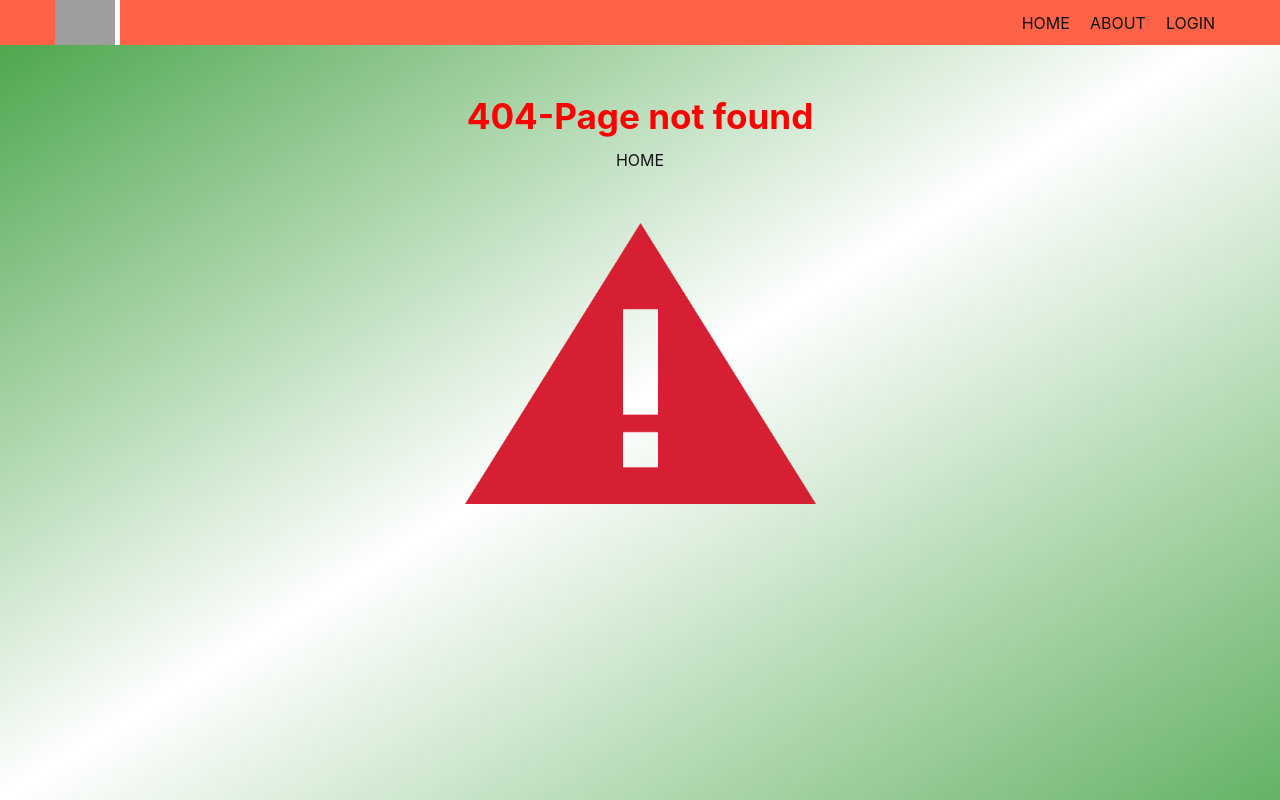
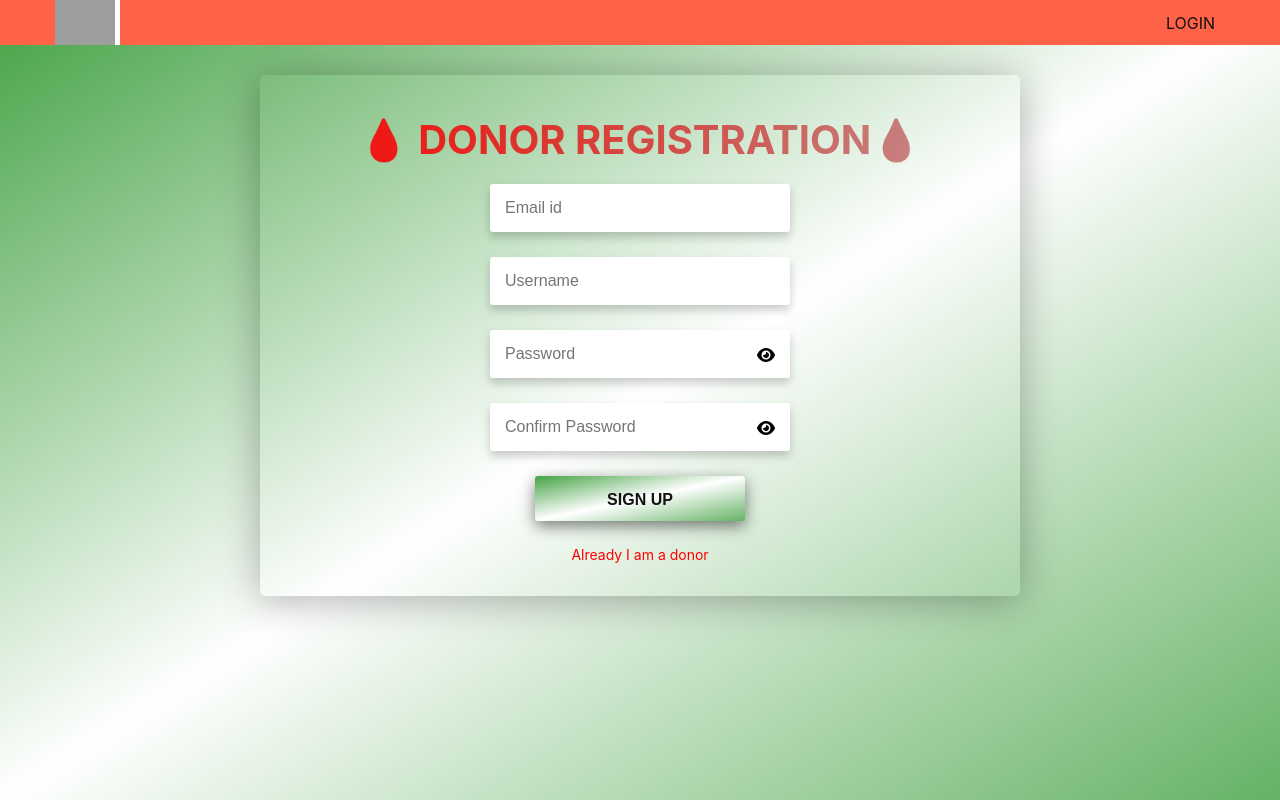
Before and after one commit to amiamitswe/blood-fighter, a React (Create React App) app: page /SignUp in a window 1280 px wide. Before the commit this address had no page. Built offline with nearby package versions, Linux system fonts and the light colour scheme; grey boxes are pictures that could not be loaded.

Commit message:
add private route system

```diff
--- a/src/App.tsx
+++ b/src/App.tsx
@@ -3,9 +3,11 @@ import Login from "./components/auth/Login";
 import Header from "./components/Header";
 import DonarPage from "./pages/DonarPage";
 import DonarDetailPage from "./pages/DonarDetailPage";
-import NewDonor from "./components/auth/NewDonorRegister";
+import SignUp from "./components/auth/SignUp";
 import ForgotPassword from "./components/auth/ForgotPassword";
 import PageNotFound from "./pages/PageNotFound";
+import PrivateOutlet from "./ProtectedRoute/PrivateOutlet";
+import AboutPage from "./pages/AboutPage";
 
 const App = () => {
   return (
@@ -14,11 +16,14 @@ const App = () => {
       <div className="container">
         <Routes>
           <Route path="/" element={<DonarPage />} />
-          <Route path="/Donor" element={<DonarDetailPage />} />
           <Route path="/Login" element={<Login />} />
-          <Route path="/NewDonor" element={<NewDonor />} />
+          <Route path="/SignUp" element={<SignUp />} />
           <Route path="/ForgotPassword" element={<ForgotPassword />} />
           <Route path="*" element={<PageNotFound />} />
+          <Route path="/*" element={<PrivateOutlet />}>
+            <Route path="Donor" element={<DonarDetailPage />} />
+            <Route path="About" element={<AboutPage />} />
+          </Route>
         </Routes>
       </div>
     </BrowserRouter>
--- /dev/null
+++ b/src/ProtectedRoute/PrivateOutlet.tsx
@@ -0,0 +1,11 @@
+import React from "react";
+import { Navigate, Outlet } from "react-router-dom";
+import useAuth from "../hooks/useAuth";
+
+const PrivateOutlet = () => {
+  const isAuth = useAuth();
+
+  return isAuth ? <Outlet /> : <Navigate to="/Login" />;
+};
+
+export default PrivateOutlet;
--- a/src/components/Header.tsx
+++ b/src/components/Header.tsx
@@ -1,11 +1,14 @@
 import React from "react";
 import { NavLink } from "react-router-dom";
+import useAuth from "../hooks/useAuth";
 
 const Header = (props: any) => {
   const navLinkClassName: any = ({ isActive }: { isActive: boolean }) =>
     ["header__items", isActive ? "active__item" : null]
       .filter(Boolean)
       .join(" ");
+
+  const isAuth = useAuth();
 
   return (
     <div className="header" onClick={props.login}>
@@ -19,16 +22,18 @@ const Header = (props: any) => {
         </NavLink>
 
         <div className="link">
+          {isAuth ? (
+            <>
               <NavLink to="/" className={navLinkClassName}>
                 Home
               </NavLink>
               <NavLink to="/About" className={navLinkClassName}>
                 About
               </NavLink>
-          {props.isLogin ? (
-            <NavLink to="/Login" className={navLinkClassName}>
+              <NavLink to="/logout" className={navLinkClassName}>
                 Log Out
               </NavLink>
+            </>
           ) : (
             <NavLink to="/Login" className={navLinkClassName}>
               Login
--- a/src/components/auth/Login.tsx
+++ b/src/components/auth/Login.tsx
@@ -2,10 +2,13 @@ import React, { useState } from "react";
 import Input from "../Input";
 import { Link } from "react-router-dom";
 import { toast } from "react-toastify";
+import { useNavigate } from "react-router-dom";
 
 const Login = (props: any) => {
   const [username, setUsername] = useState<string>();
   const [password, setPassword] = useState<string>();
+
+  const navigate = useNavigate();
 
   const loginHandler = async (e: any) => {
     e.preventDefault();
@@ -13,16 +16,11 @@ const Login = (props: any) => {
       method: "POST",
       type: "cors",
       headers: {
-        // "Content-Type": "text/plain;charset=UTF-8",
         "Content-Type": "application/json",
-        // Accept: "application/json",
-        // "Content-Type": "application/x-www-form-urlencoded",
       },
       body: JSON.stringify({ username, password }),
     };
     try {
-      // console.log(setting);
-
       const response = await fetch(
         (process.env.REACT_APP_API_URL + "/user/login") as string,
         setting
@@ -30,6 +28,8 @@ const Login = (props: any) => {
       const data = await response.json();
       if (data?.statusCode === 200) {
         toast.success(data.message);
+        localStorage.setItem("x-access-token", data.token);
+        navigate("/");
       } else {
         toast.error(data.error);
       }
@@ -37,8 +37,6 @@ const Login = (props: any) => {
       console.log(error);
     }
   };
-
-  const notify = () => toast("Wow so easy!");
 
   return (
     <div className="login-from">
@@ -65,13 +63,11 @@ const Login = (props: any) => {
         <Input type="submit" setValue="Login" />
       </form>
 
-      <button onClick={notify}>Notify!</button>
-
       <div className="login__help">
         <Link className="login__help-content" to="/ForgotPassword">
           Forgot Password
         </Link>
-        <Link className="login__help-content" to="/NewDonor">
+        <Link className="login__help-content" to="/SignUp">
           Register
         </Link>
       </div>
--- a/src/components/auth/NewDonorRegister.tsx
+++ /dev/null
@@ -1,35 +0,0 @@
-import React from "react";
-import Input from "../Input";
-import { Link } from "react-router-dom";
-
-const NewDonor = () => {
-  return (
-    <div className="login-from">
-      <div>
-        <h2 className="donor__title">
-          <span aria-label="Droop" role="img">
-            &#128167;
-          </span>{" "}
-          Donor Registration
-          <span aria-label="Droop" role="img">
-            &#128167;
-          </span>
-        </h2>
-        <Input type="email" place="Email id" />
-        <Input type="text" place="Username" />
-        <Input type="date" />
-        <Input type="password" place="Password" />
-        <Input type="password" place="Confirm Password" />
-        <Input type="submit" setVlue="Sign Up" />
-      </div>
-
-      <div className="login__help">
-        <Link className="login__help-content" to="/Login">
-          Already I am a donor
-        </Link>
-      </div>
-    </div>
-  );
-};
-
-export default NewDonor;
--- /dev/null
+++ b/src/components/auth/SignUp.tsx
@@ -0,0 +1,94 @@
+import React, { useState } from "react";
+import Input from "../Input";
+import { Link, useNavigate } from "react-router-dom";
+import { toast } from "react-toastify";
+
+const SignUp = () => {
+  const [email, setEmail] = useState<string>();
+  const [username, setUsername] = useState<string>();
+  const [password, setPassword] = useState<string>();
+  const [cPassword, setCPassword] = useState<string>();
+
+  const navigate = useNavigate();
+
+  const loginHandler = async (e: any) => {
+    e.preventDefault();
+
+    const setting = {
+      method: "POST",
+      type: "cors",
+      headers: {
+        "Content-Type": "application/json",
+      },
+      body: JSON.stringify({ username, password, email }),
+    };
+
+    if (password === cPassword) {
+      try {
+        const response = await fetch(
+          (process.env.REACT_APP_API_URL + "/user/signup") as string,
+          setting
+        );
+        const data = await response.json();
+        if (data?.hasOwnProperty("message")) {
+          toast.success(data.message);
+
+          setTimeout(() => {
+            navigate("/login");
+          }, 2000);
+        } else {
+          toast.error(data.error);
+        }
+      } catch (error) {
+        console.log(error);
+      }
+    } else {
+      toast.error("Password does not match");
+    }
+  };
+
+  return (
+    <div className="login-from">
+      <form onSubmit={(e) => loginHandler(e)}>
+        <h2 className="donor__title">
+          <span aria-label="Droop" role="img">
+            &#128167;
+          </span>{" "}
+          Donor Registration
+          <span aria-label="Droop" role="img">
+            &#128167;
+          </span>
+        </h2>
+        <Input
+          type="email"
+          onChange={(e: string) => setEmail(e)}
+          place="Email id"
+        />
+        <Input
+          type="text"
+          onChange={(e: string) => setUsername(e)}
+          place="Username"
+        />
+        <Input
+          type="password"
+          onChange={(e: string) => setPassword(e)}
+          place="Password"
+        />
+        <Input
+          type="password"
+          onChange={(e: string) => setCPassword(e)}
+          place="Confirm Password"
+        />
+        <Input type="submit" setValue="Sign Up" />
+      </form>
+
+      <div className="login__help">
+        <Link className="login__help-content" to="/Login">
+          Already I am a donor
+        </Link>
+      </div>
+    </div>
+  );
+};
+
+export default SignUp;
--- a/src/components/donor/DonorDetails.tsx
+++ b/src/components/donor/DonorDetails.tsx
@@ -1,5 +1,6 @@
 import React, { useCallback, useEffect, useState } from "react";
 import { useNavigate, useSearchParams } from "react-router-dom";
+import useAuth from "../../hooks/useAuth";
 import { dateConvertor } from "../../utils/helper";
 
 const DonorDetails = () => {
@@ -7,6 +8,7 @@ const DonorDetails = () => {
   const [searchParams] = useSearchParams();
   const navigate = useNavigate();
   const donarId = searchParams.get("id");
+  const isAuth = useAuth();
 
   const [donar, setDonar] = useState<any>();
 
@@ -15,10 +17,14 @@ const DonorDetails = () => {
       const setting = {
         method: "GET",
         type: "cors",
+
+        headers: {
+          Authorization: `Bearar ${isAuth}`,
+        },
       };
 
       const response = await fetch(
-        `http://localhost:3300/donar/about/${donarId}`,
+        `${process.env.REACT_APP_API_URL}/donar/about/${donarId}`,
         setting
       );
       const data = await response.json();
@@ -26,7 +32,7 @@ const DonorDetails = () => {
     } catch (error) {
       console.log(error);
     }
-  }, [donarId]);
+  }, [donarId, isAuth]);
 
   useEffect(() => {
     fetchDonarDetails();
--- a/src/components/home/DonorHome.tsx
+++ b/src/components/home/DonorHome.tsx
@@ -1,4 +1,4 @@
-import React from "react";
+import React, { useState } from "react";
 import SignalDonor from "../SignalDonor";
 import Input from "../Input";
 import Select from "react-select";
@@ -46,7 +46,7 @@ const locations = [
   { value: "Sylhet", label: "Sylhet" },
 ];
 
-const DonarHome = (props: any) => {
+const DonarHome = (props: any, setSearchName: any) => {
   return (
     <div className="home">
       <div className="donor__list">
@@ -85,7 +85,7 @@ const DonarHome = (props: any) => {
       </div>
 
       <div className="donor__filter">
-        <Input type="number" place="Mobile No" />
+        <Input type="text" place="Mobile No" onChange={setSearchName} />
 
         <Select
           classNamePrefix="select__input"
--- /dev/null
+++ b/src/hooks/useAuth.ts
@@ -0,0 +1,8 @@
+const useAuth = () => {
+  const isAuth = localStorage.getItem("x-access-token");
+
+  return isAuth;
+
+};
+
+export default useAuth;
--- /dev/null
+++ b/src/pages/AboutPage.tsx
@@ -0,0 +1,13 @@
+import React from "react";
+
+const AboutPage = () => {
+  return (
+    <div>
+      <h1 style={{ textAlign: "center", marginTop: "4rem" }}>
+        Coming Soon !!!
+      </h1>
+    </div>
+  );
+};
+
+export default AboutPage;
--- a/src/pages/DonarDetailPage.tsx
+++ b/src/pages/DonarDetailPage.tsx
@@ -1,13 +1,8 @@
 import React from "react";
-import PrivetRouter from "../assets/router/PrivetRouter";
 import DonorDetails from "../components/donor/DonorDetails";
 
 const DonarDetailPage = () => {
-  return (
-    <PrivetRouter>
-      <DonorDetails />
-    </PrivetRouter>
-  );
+  return <DonorDetails />;
 };
 
 export default DonarDetailPage;
--- a/src/pages/DonarPage.tsx
+++ b/src/pages/DonarPage.tsx
@@ -3,7 +3,9 @@ import DonarHome from "../components/home/DonorHome";
 
 const DonarPage = () => {
   const [allDonar, setAllDonar] = useState();
-  const fetchAllDonars = useCallback(async () => {
+  const [searchName, setSearchName] = useState<string>("");
+
+  const fetchAllDonars = useCallback(async (name: string) => {
     try {
       const setting = {
         method: "GET",
@@ -11,7 +13,7 @@ const DonarPage = () => {
       };
 
       const response = await fetch(
-        process.env.REACT_APP_API_URL + "/donar/",
+        process.env.REACT_APP_API_URL + "/donar?name=" + name,
         setting
       );
       const data = await response.json();
@@ -22,12 +24,14 @@ const DonarPage = () => {
   }, []);
 
   useEffect(() => {
+    // console.log(searchName);
+
     if (!allDonar) {
-      fetchAllDonars();
+      fetchAllDonars(searchName as string);
     }
-  }, [allDonar, fetchAllDonars]);
+  }, [allDonar, fetchAllDonars, searchName]);
 
-  return <DonarHome data={allDonar || []} />;
+  return <DonarHome data={allDonar || []} setSearchName={setSearchName} />;
 };
 
 export default DonarPage;
```
Lines whose indentation alone changed are shown as unchanged.
